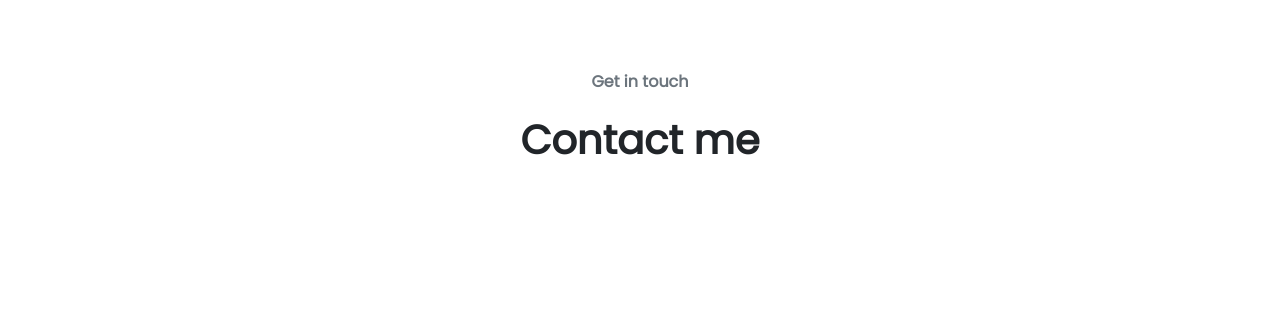
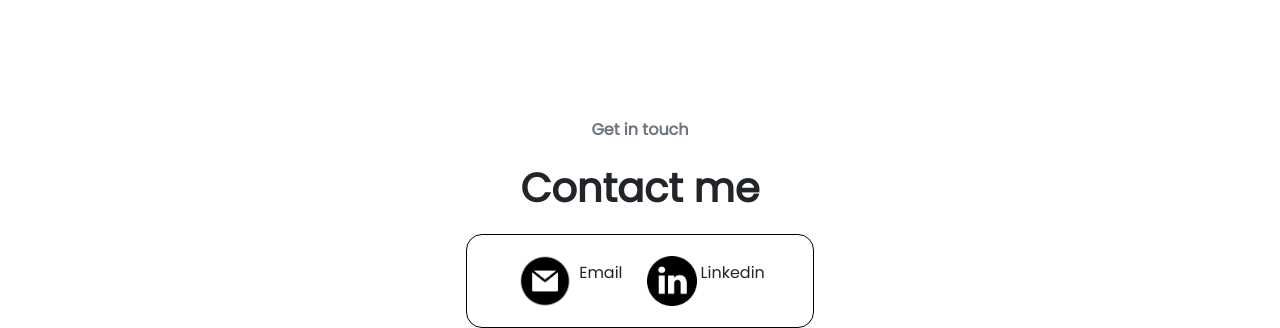
Before and after one commit to AleandroPresta/personal-portfolio-angular, an Angular app in the folder app/: page / in a window 1280 px wide. Shown: the part 1725-2053 px from the top of the page. Before the commit the page ends 1911 px from the top, so only its background shows below. Built offline with nearby package versions, Linux system fonts and the light colour scheme; no server answers.

Commit message:
feat: Add contact information to contact.component.html

```diff
--- a/app/src/app/contact/contact.component.html
+++ b/app/src/app/contact/contact.component.html
@@ -1,6 +1,18 @@
-<section id="contact" class="d-flex flex-column justify-content-center">
+<section id="contact" class="d-flex flex-column justify-content-center mt-5">
     <div class="container text-center">
         <p class="text-secondary fw-bold">Get in touch</p>
         <p class="fs-1 fw-bold">Contact me</p>
     </div>
+    <div class="container d-flex justify-content-center gap-4">
+        <div class="d-flex gap-4 border border-black rounded-4 px-3 px-sm-5 py-3">
+            <div class="d-flex align-items-center gap-1">
+                <img src="./assets/email.png" alt="Email picture" class="rounded-4" width="60px" height="60px">
+                <p>Email</p>
+            </div>
+            <div class="d-flex align-items-center gap-1">
+                <img src="./assets/linkedin.png" alt="Linkedin picture" class="rounded-4" height="50px" width="50px">
+                <p>Linkedin</p>
+            </div>
+        </div>
+    </div>
 </section>
```
